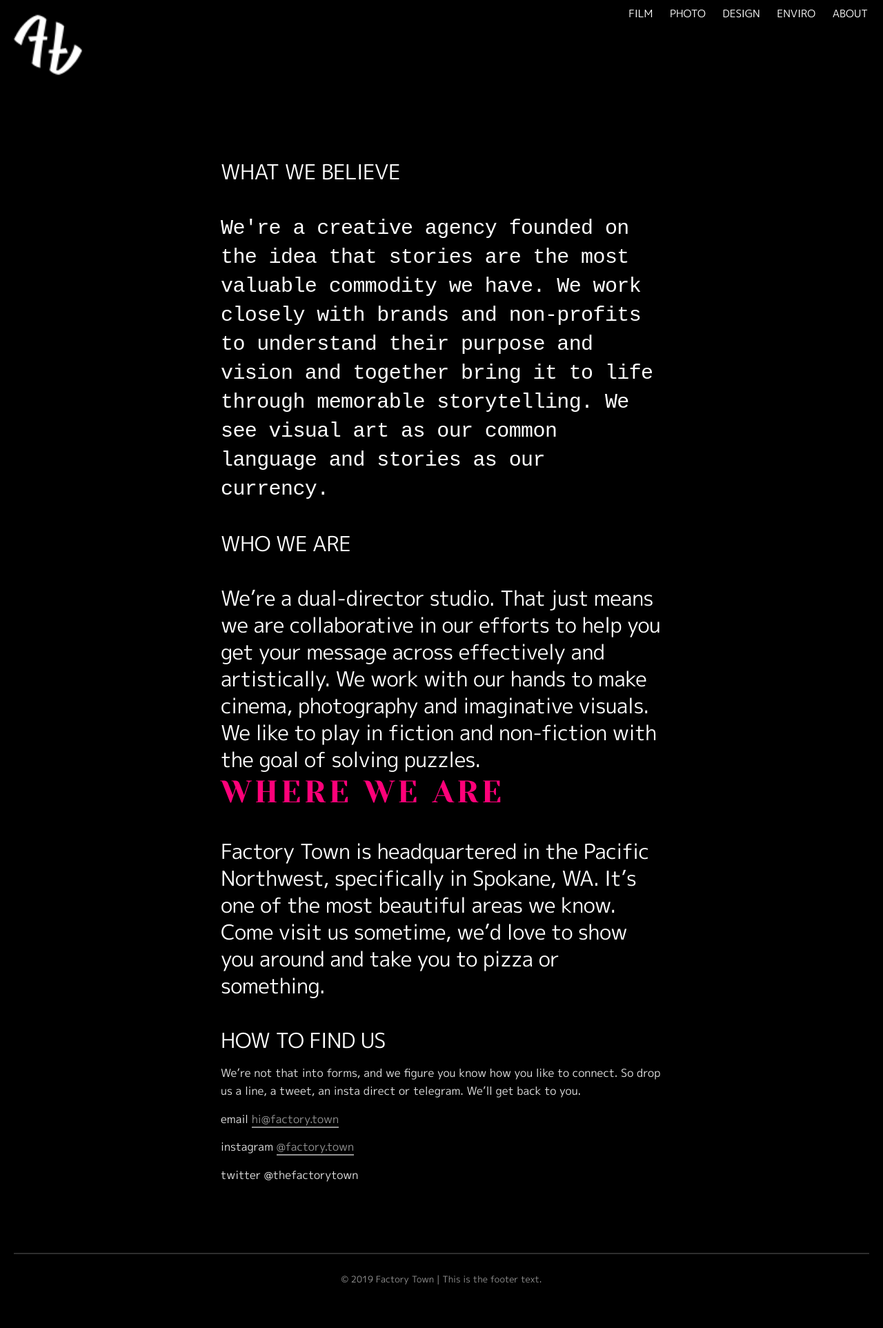
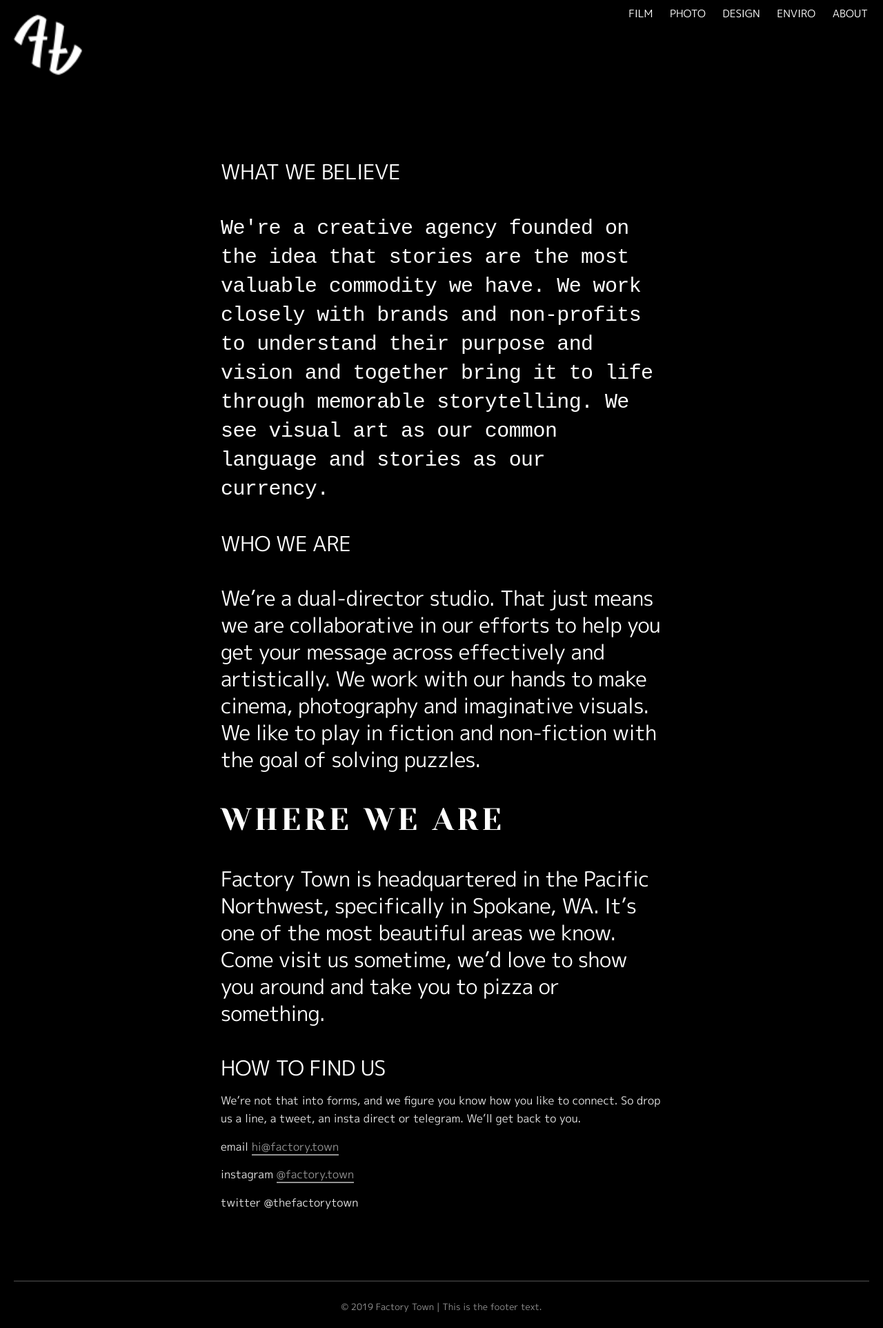
Before and after one commit to factorytown/factorytown.github.io, a Jekyll site: the page built from _pages/about.md, in a window 1280 px wide. Shown: the whole page at 69% size. Built offline with Jekyll 4.4.1, drawn with Linux system fonts in a browser that asks for light colours; nearby versions of some CDN libraries; before the commit the page ends 1885 px from its top, so only the background shows below that.

```diff
--- a/_pages/about.md
+++ b/_pages/about.md
@@ -10,7 +10,7 @@ title: CONTACT
 
 ### We're a dual-director studio. That just means we are collaborative in our efforts to help you get your message across effectively and artistically. We work with our hands to make cinema, photography and imaginative visuals. We like to play in fiction and non-fiction with the goal of solving puzzles.
 
-# WHERE WE ARE
+## WHERE WE ARE
 
 ### Factory Town is headquartered in the Pacific Northwest, specifically in Spokane, WA. It's one of the most beautiful areas we know. Come visit us sometime, we'd love to show you around and take you to pizza or something.
 
```
